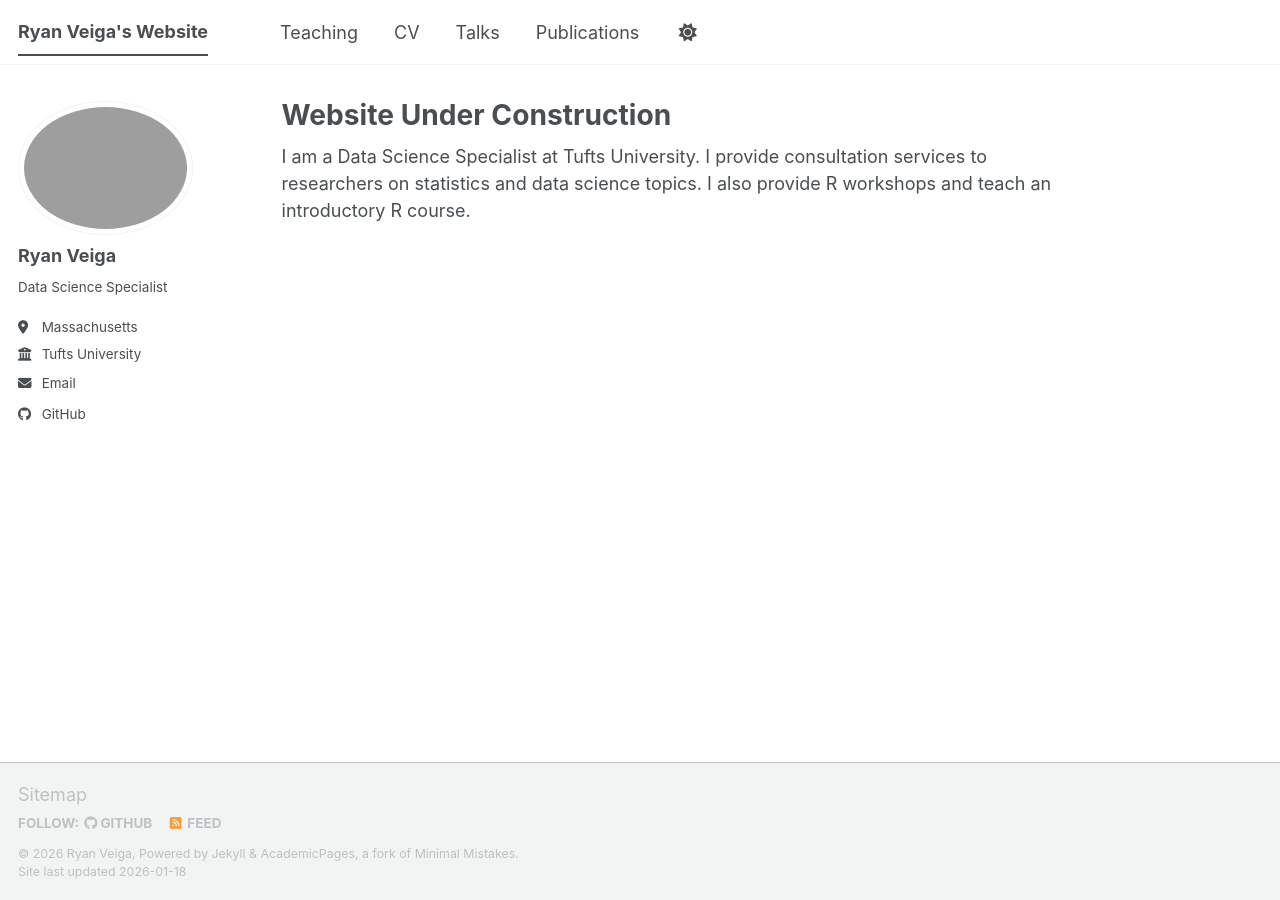
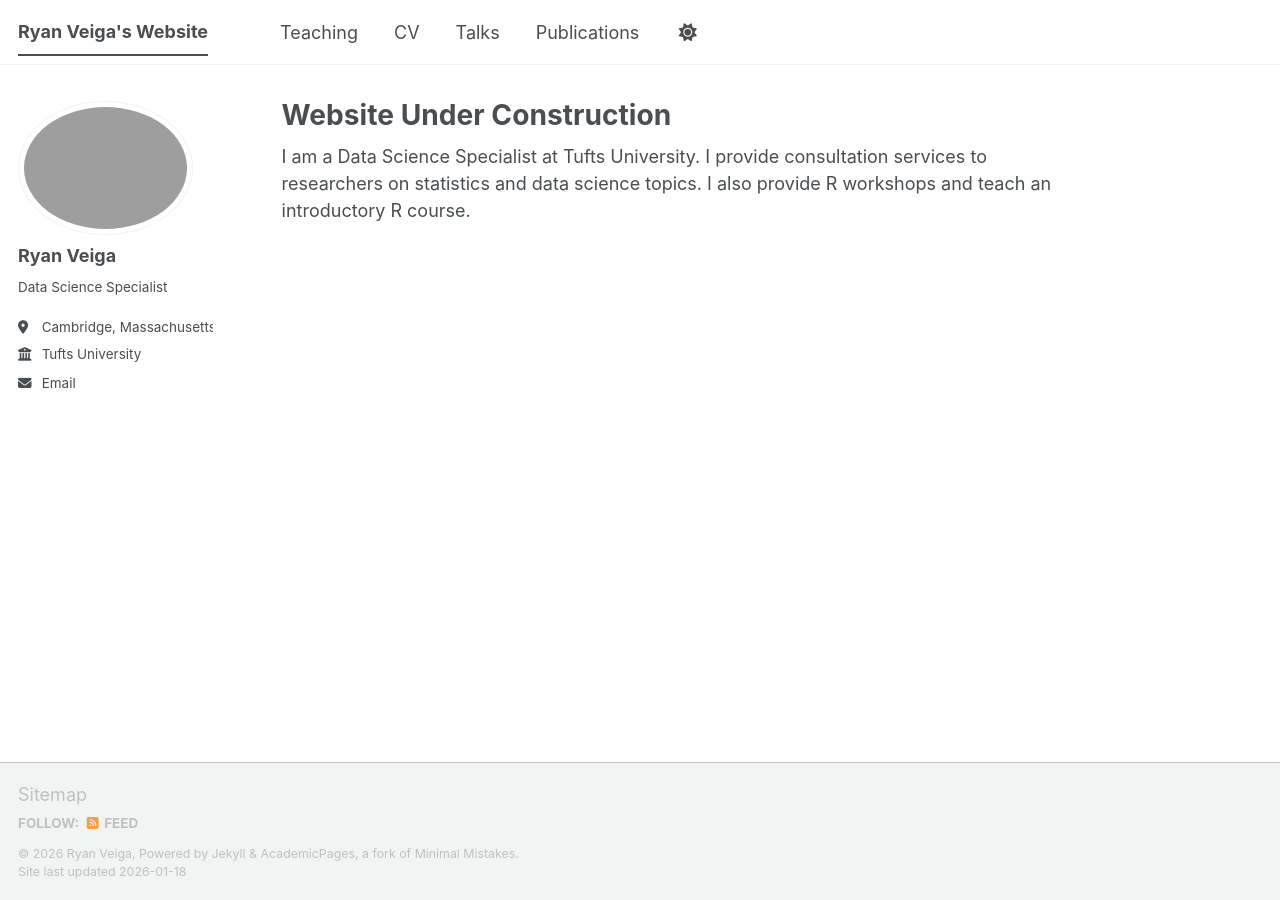
Before and after one commit to ryanveiga/ryanveiga.github.io, a Jekyll site: the page built from _pages/about.md, in a window 1280 px wide. Built offline with Jekyll 4.4.1, drawn with Linux system fonts in a browser that asks for light colours; a script bundle is joined from its source files by our own code; library files that are not in the unit come from our copies.

Commit message:
Minor site edits

```diff
--- a/_config.yml
+++ b/_config.yml
@@ -27,10 +27,10 @@
   name             : "Ryan Veiga"
   pronouns         : # example: "she/her"
   bio              : "Data Science Specialist"
-  location         : "Massachusetts"
+  location         : "Cambridge, Massachusetts"
   employer         : "Tufts University"
   uri              : # URL
-  email            : "none@example.org"
+  email            : "ryan.veiga@tufts.edu"
 
   # Academic websites
   academia         : # URL
@@ -51,7 +51,7 @@
   bitbucket        : # Username - Update with your username on the site
   codepen          : # Username
   dribbble         : # Username
-  github           : "ryanveiga"
+  github           : # "ryanveiga"
   kaggle           : # Username
   stackoverflow    : # User number or user number and name (i.e., use "1" or "1/jeff-atwood")
 
@@ -138,7 +138,7 @@
 
 # Social Sharing
 twitter:
-  username               : &twitter
+  username               : # &twitter
 facebook:
   username               :
   app_id                 :
```
